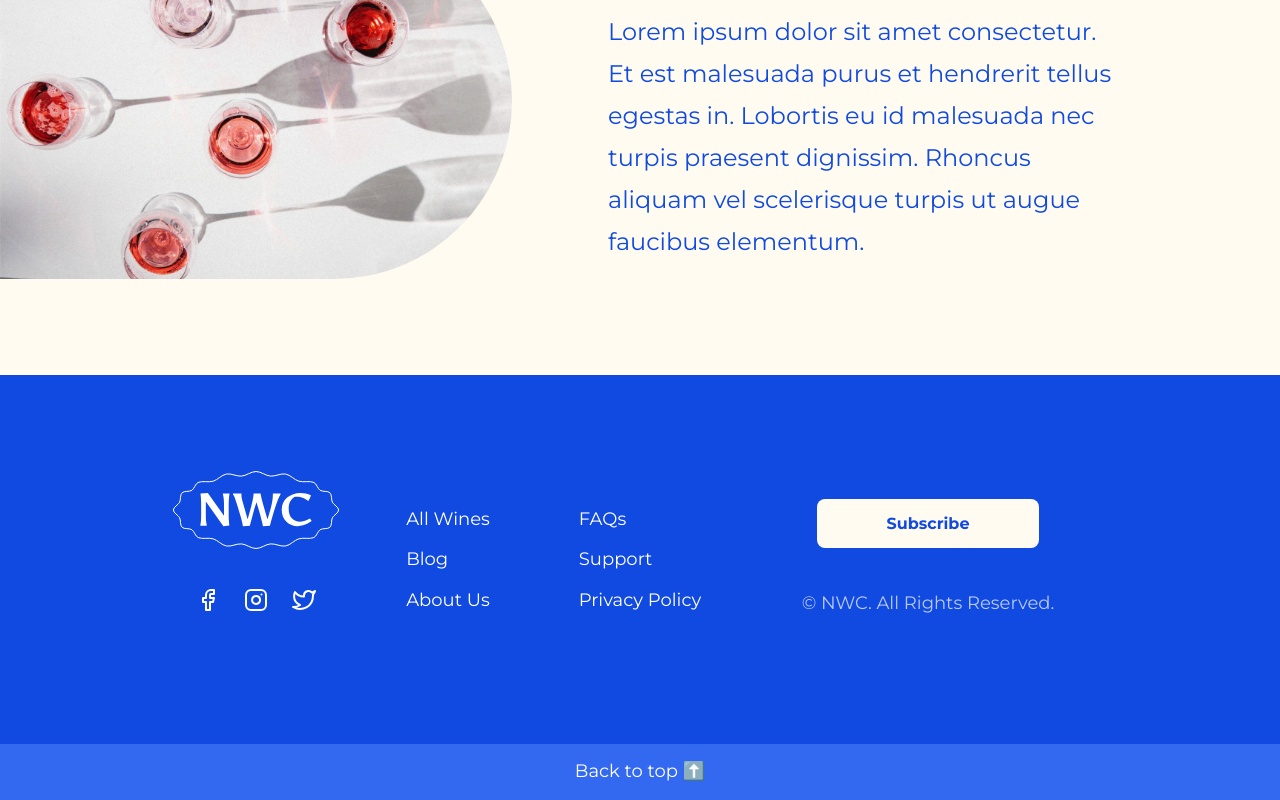
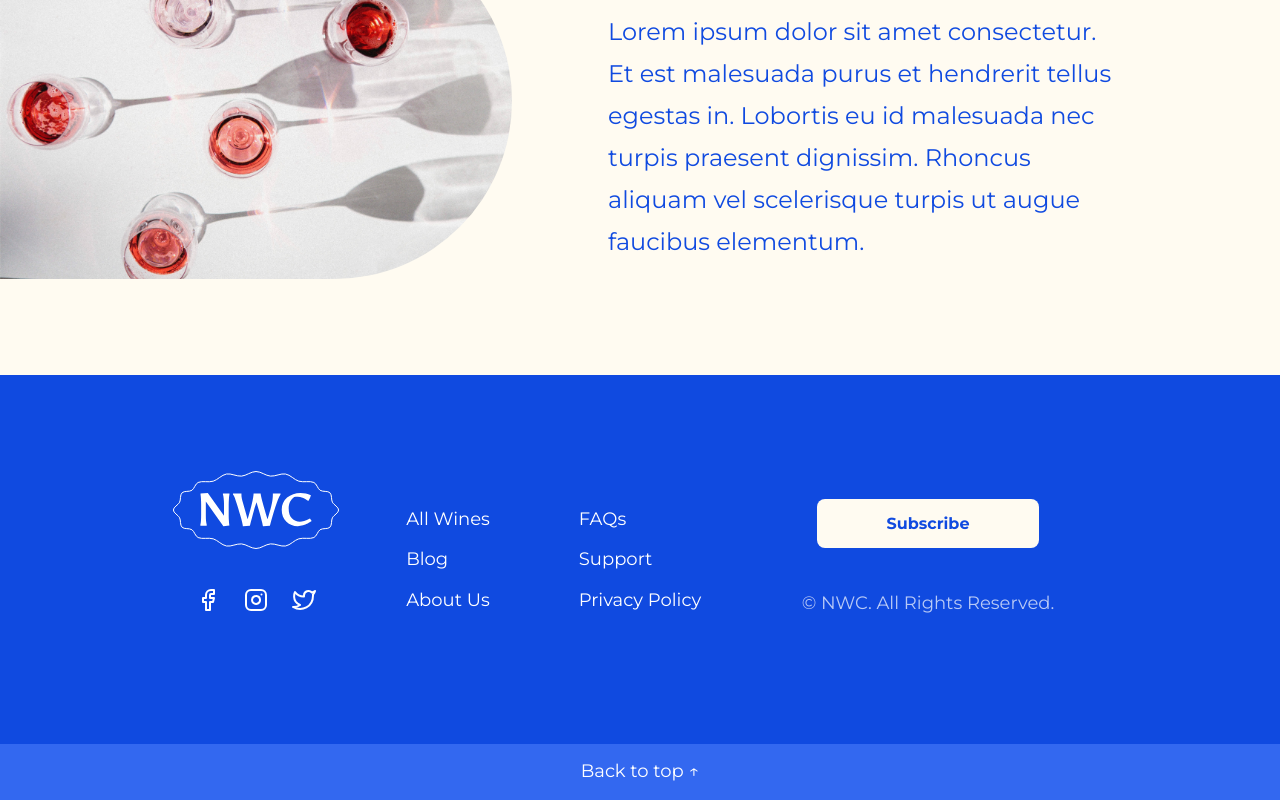
Before and after one commit to josh-merrill/natural-wine-club, a React (Vite) app: page / in a window 1280 px wide. Shown: the part 3676-4476 px from the top of the page. Built offline with nearby package versions, Linux system fonts and the light colour scheme; a web font is replaced by a local one.

Commit message:
STYLE: Adjusted footer arrow

```diff
--- a/src/components/footer/Footer.jsx
+++ b/src/components/footer/Footer.jsx
@@ -8,6 +8,7 @@ import { FiTwitter } from "react-icons/fi";
 export default function Footer() {
   return (
     <footer className="footer--wrapper">
+
       <div className="footer--container container">
         <div className="footer--logo">
           <a href="#top">
@@ -46,6 +47,7 @@ export default function Footer() {
         <div className="footer--copyright">
           <p>&copy; NWC. All Rights Reserved.</p>
         </div>
+
       </div>
       <Top />
     </footer>
--- a/src/components/top/FooterNav.jsx
+++ b/src/components/top/FooterNav.jsx
@@ -1,11 +1,11 @@
-import "./footer-nav.css"
+import "./footer-nav.css";
 
 export default function FooterNav() {
   return (
     <section className="footer--nav-container">
       <div className="footer--nav container">
-          <a href="#top">Back to top ⬆️</a>
+        <a href="#top">Back to top &#8593;</a>
       </div>
     </section>
-)
+  );
 }
```
Lines whose indentation alone changed are shown as unchanged.
